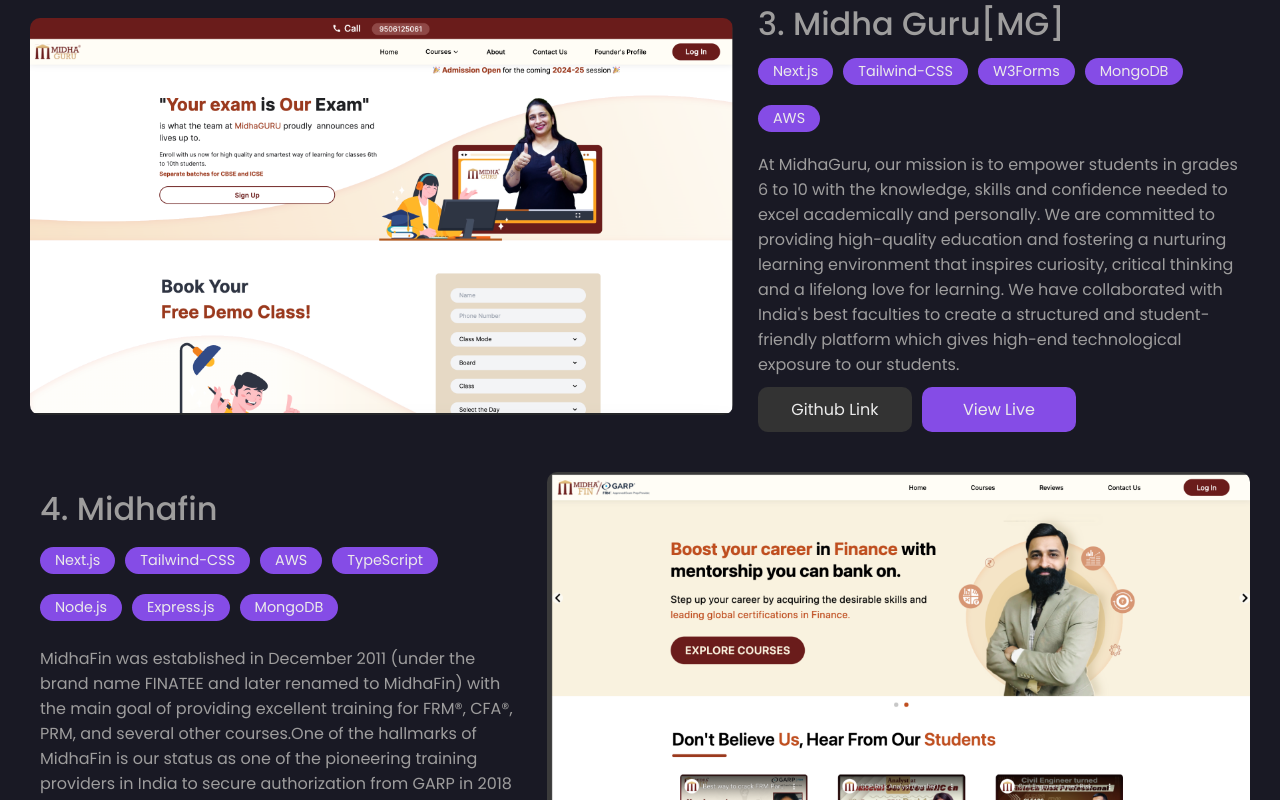
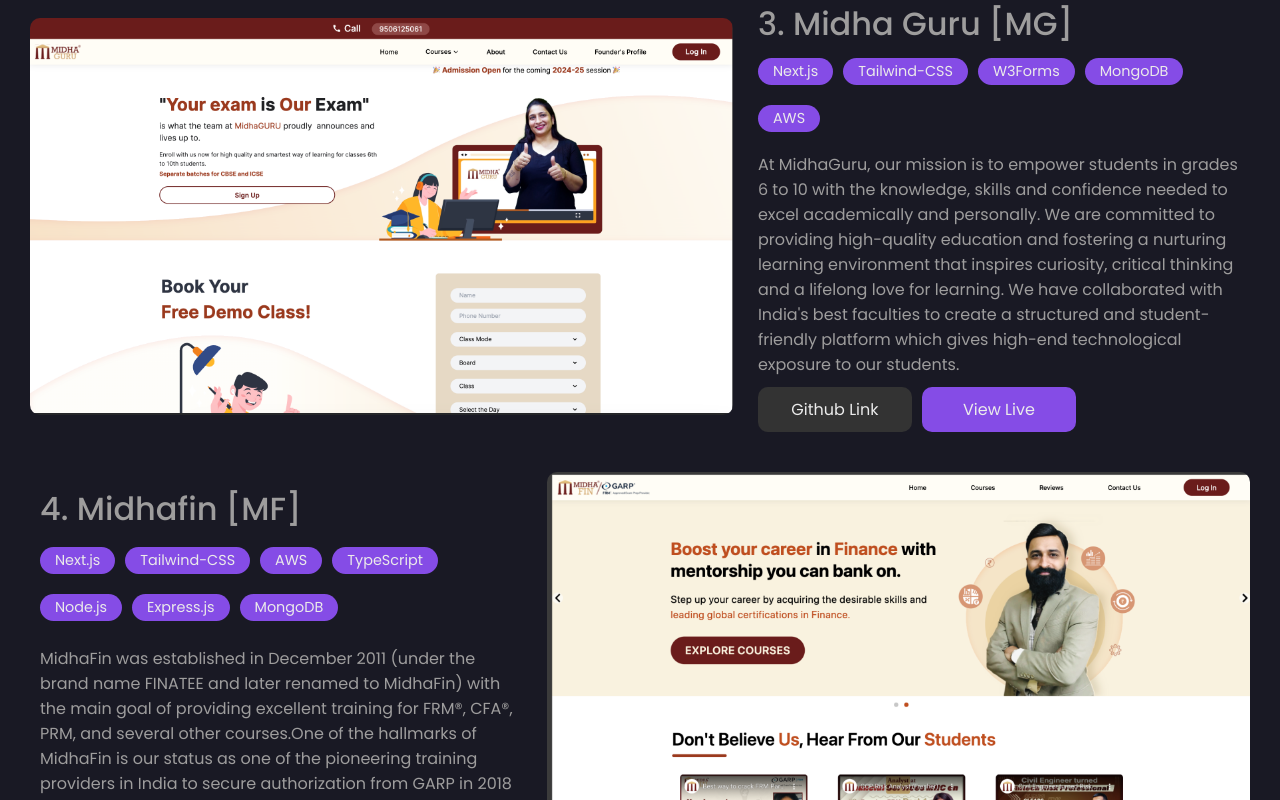
Before and after one commit to SachinSemwal007/portfolio, a React (Vite) app: page / in a window 1280 px wide. Shown: the part 5190-5990 px from the top of the page. Built offline with nearby package versions, Linux system fonts and the light colour scheme.

Commit message:
Added Info

```diff
--- a/src/components/Projects/Projects.jsx
+++ b/src/components/Projects/Projects.jsx
@@ -29,7 +29,7 @@
     },
     {
         img: Midha,
-        projectTitle: "Midha Guru[MG]",
+        projectTitle: "Midha Guru [MG]",
         techStack: ["Next.js", "Tailwind-CSS", "W3Forms", "MongoDB", "AWS"],
         description: "At MidhaGuru, our mission is to empower students in grades 6 to 10 with the knowledge, skills and confidence needed to excel academically and personally. We are committed to providing high-quality education and fostering a nurturing learning environment that inspires curiosity, critical thinking and a lifelong love for learning. We have collaborated with India's best faculties to create a structured and student-friendly platform which gives high-end technological exposure to our students.",
         githubLink: "https://github.com/midhadomains/midha_guru_nextjs",
@@ -38,7 +38,7 @@
     },
     {
         img: Midhafin,
-        projectTitle: "Midhafin",
+        projectTitle: "Midhafin [MF]",
         techStack: ["Next.js", "Tailwind-CSS", "AWS", "TypeScript", "Node.js", "Express.js", "MongoDB"],
         description: "MidhaFin was established in December 2011 (under the brand name FINATEE and later renamed to MidhaFin) with the main goal of providing excellent training for FRM®, CFA®, PRM, and several other courses.One of the hallmarks of MidhaFin is our status as one of the pioneering training providers in India to secure authorization from GARP in 2018",
         githubLink: "https://github.com/midhadomains/frm_midhafin_nextjs",
```
